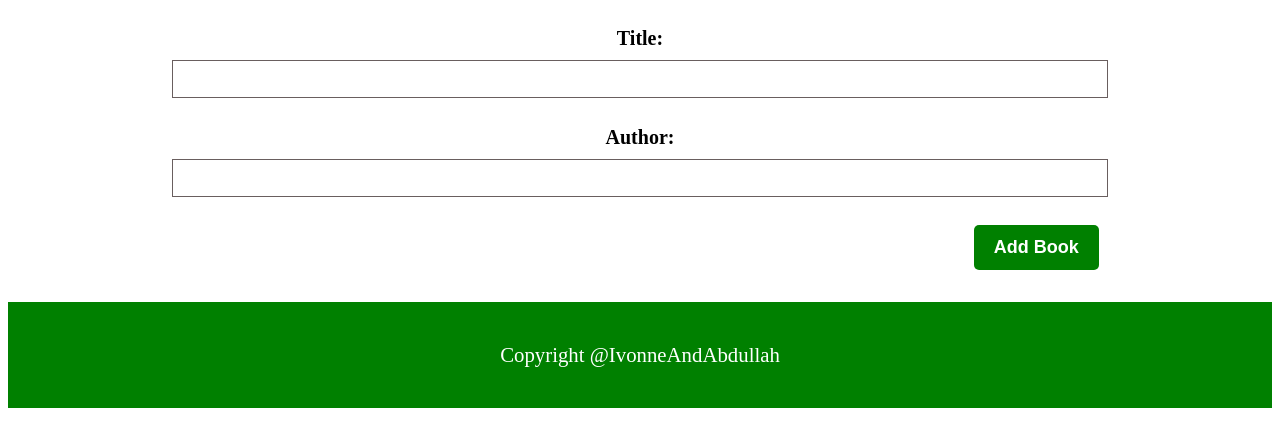
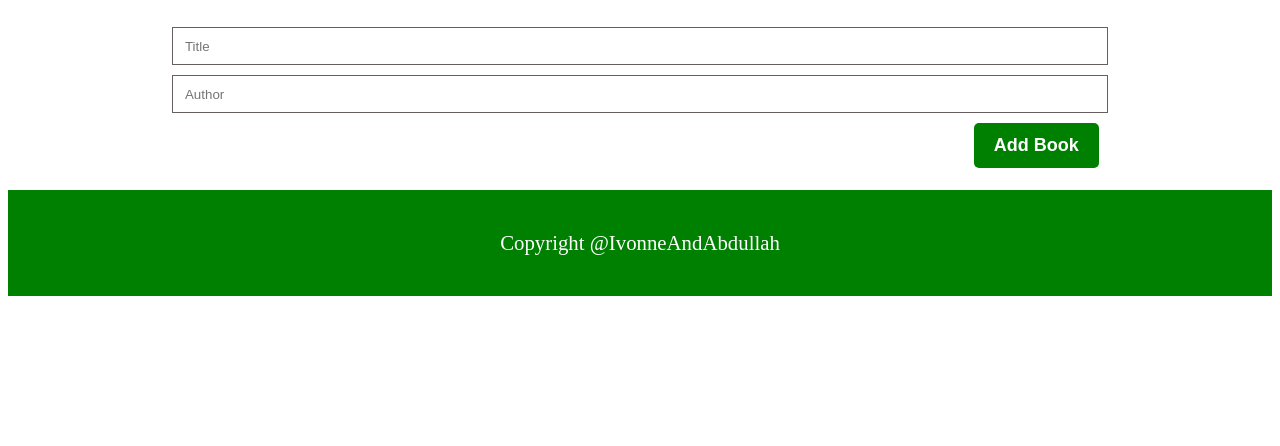
Before and after one commit to abdullah97-pro/Awesome-books-navigation, a website: page html/addBook.html in a window 1280 px wide. Shown: the part 174-620 px from the top of the page. Drawn offline with Linux system fonts and the light colour scheme.

Commit message:
update index

```diff
--- a/html/addBook.html
+++ b/html/addBook.html
@@ -25,12 +25,8 @@
     <h1>Add a New Book</h1>
     <div>
         <form id="bookForm">
-            <label for="title">Title:</label>
-            <input type="text" id="title" required>
-            <br>
-            <label for="author">Author:</label>
-            <input type="text" id="author" required>
-            <br>
+            <input type="text" id="title" required placeholder="Title">
+            <input type="text" id="author" required placeholder="Author">
             <button type="submit" id="addButton">Add Book</button>
           </form>
     </div>
```
